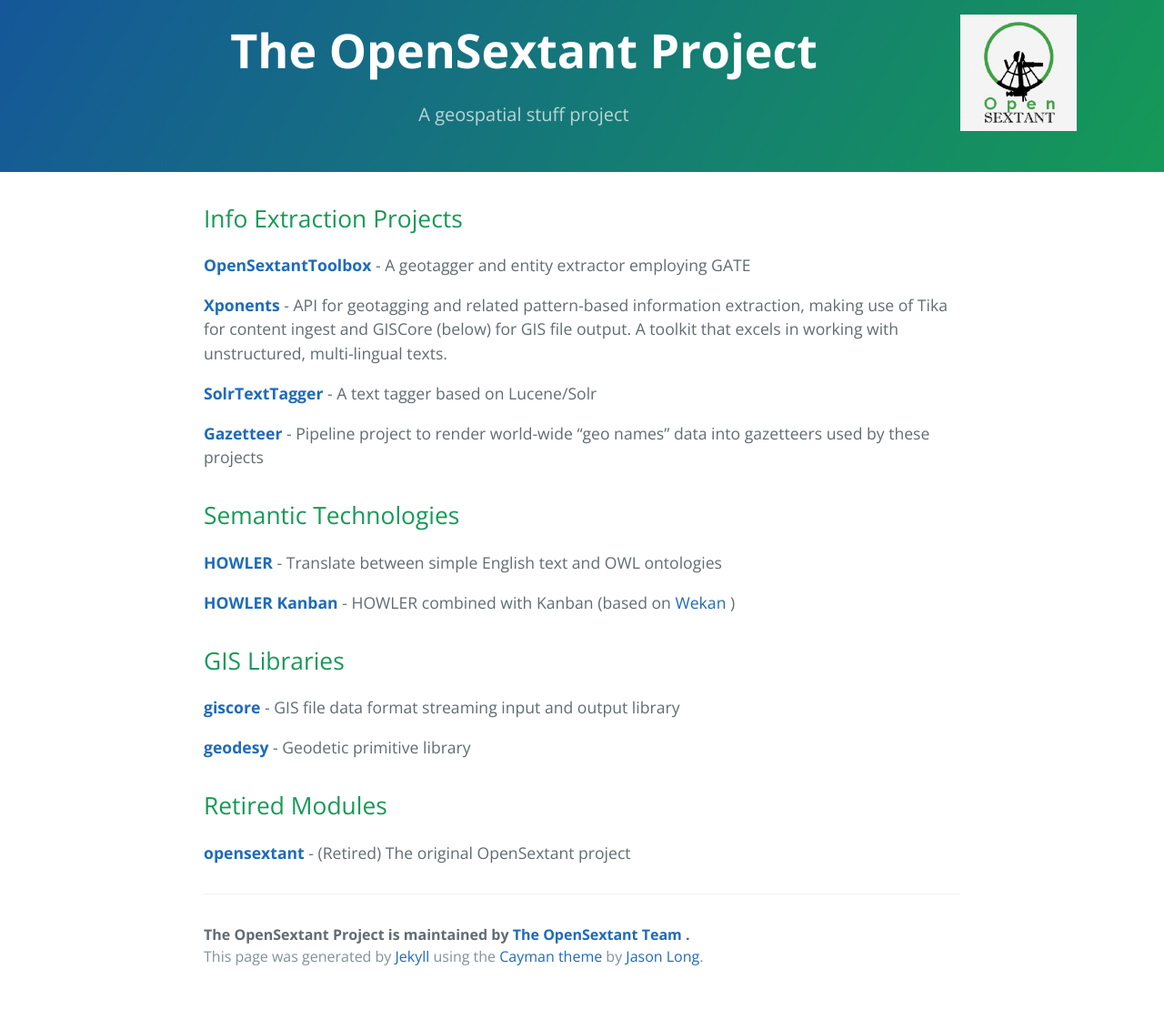
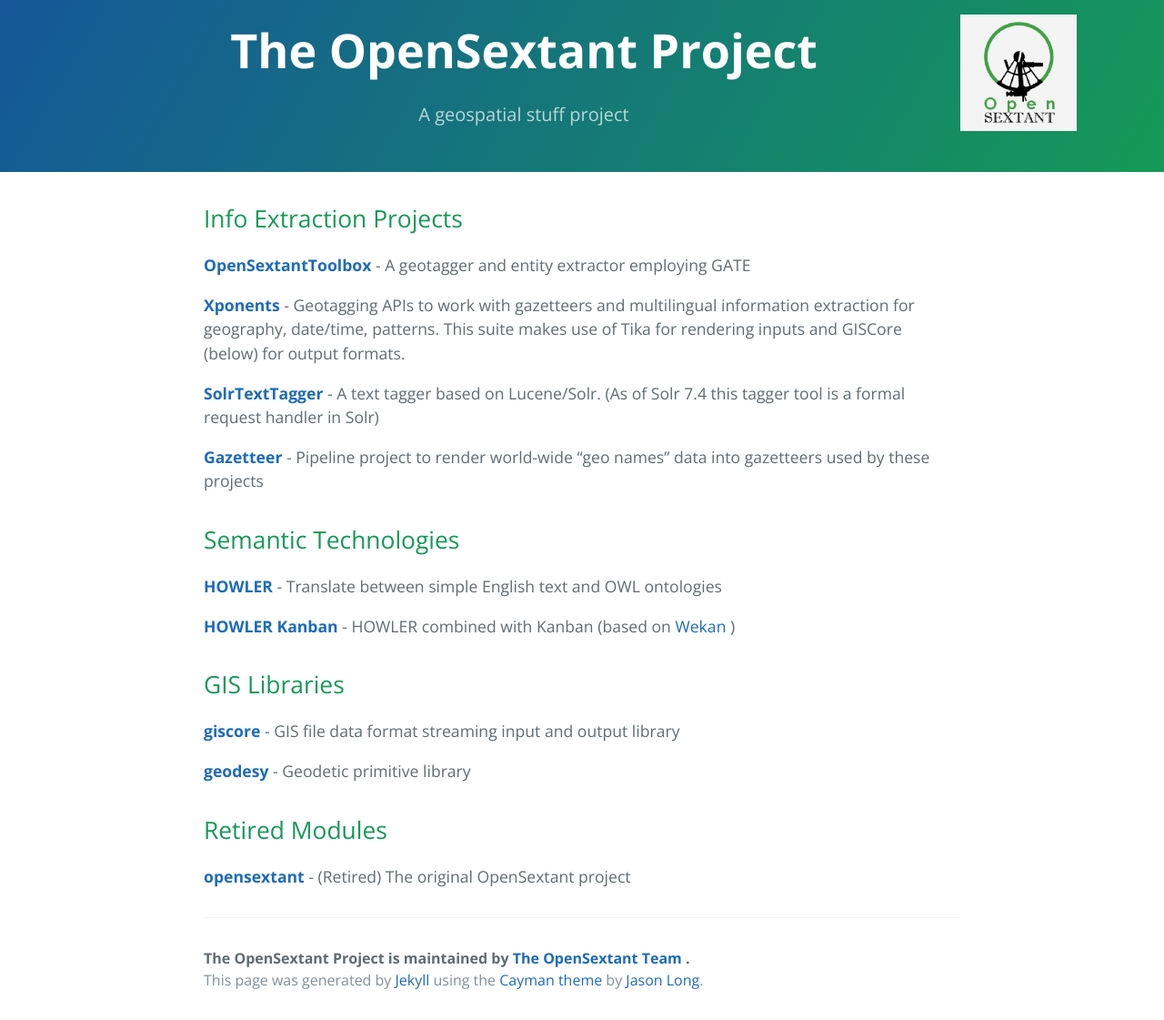
Before and after one commit to OpenSextant/OpenSextant.github.io, a Jekyll site: the page built from index.md, in a window 1280 px wide. Shown: the whole page at 91% size. Built offline with Jekyll 4.4.1, drawn with Linux system fonts in a browser that asks for light colours; our own code applies the rules of GitHub Pages for plain Markdown files; before the commit the page ends 1095 px from its top, so only the background shows below that.

Commit message:
not quite simpler...

```diff
--- a/index.md
+++ b/index.md
@@ -5,10 +5,9 @@ layout: default
 ## Info Extraction Projects
 **[OpenSextantToolbox](https://github.com/OpenSextant/OpenSextantToolbox)** - A geotagger and entity extractor employing GATE
 
-**[Xponents](https://opensextant.github.io/Xponents)** - API for geotagging and related pattern-based information extraction, making use of Tika for content ingest and GISCore (below) for GIS file output.
-A toolkit that excels in working with unstructured, multi-lingual texts.
+**[Xponents](https://opensextant.github.io/Xponents)** - Geotagging APIs to work with gazetteers and multilingual information extraction for geography, date/time, patterns. This suite makes use of Tika for rendering inputs and GISCore (below) for output formats.
 
-**[SolrTextTagger](https://github.com/OpenSextant/SolrTextTagger)** - A text tagger based on Lucene/Solr
+**[SolrTextTagger](https://github.com/OpenSextant/SolrTextTagger)** - A text tagger based on Lucene/Solr. (As of Solr 7.4 this tagger tool is a formal request handler in Solr)
 
 **[Gazetteer](http://opensextant.github.io/Gazetteer/)** - Pipeline project to render world-wide "geo names" data into gazetteers used by these projects
 
```
